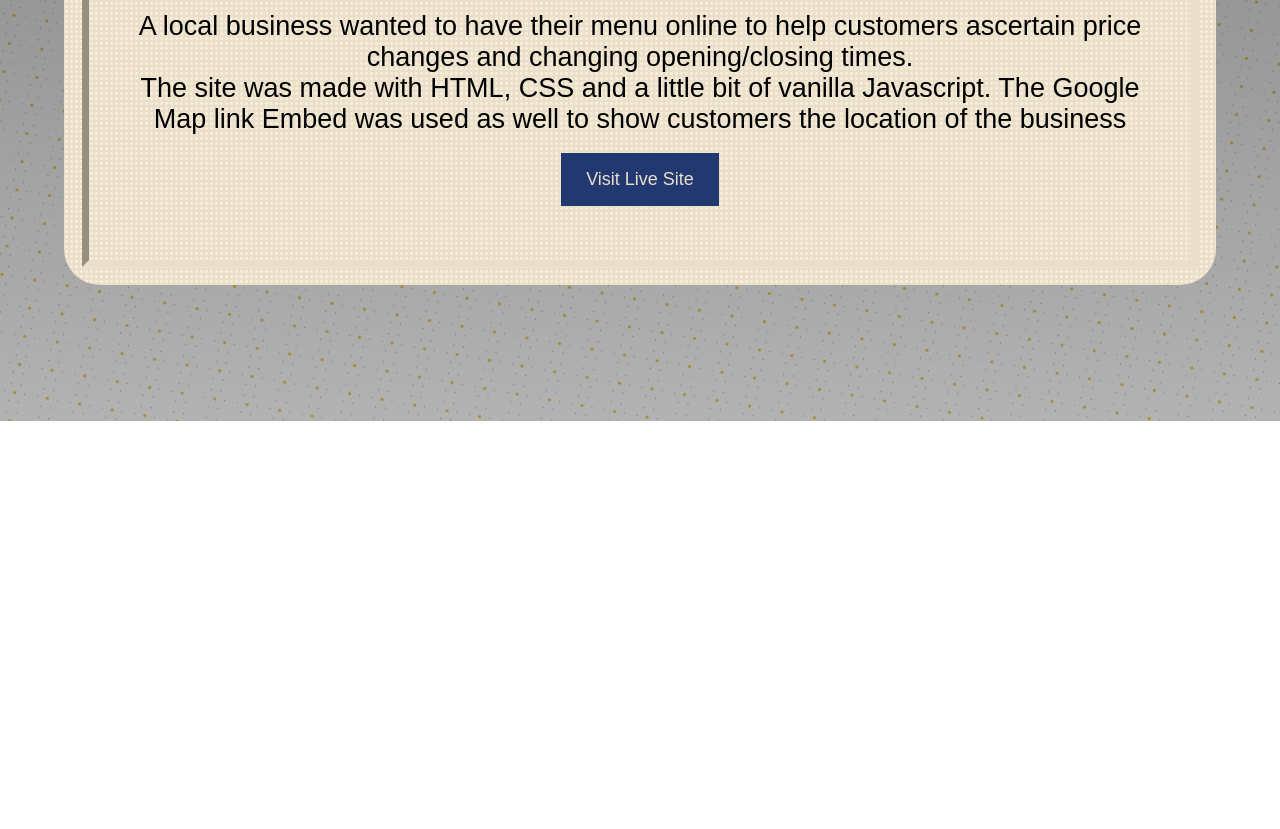
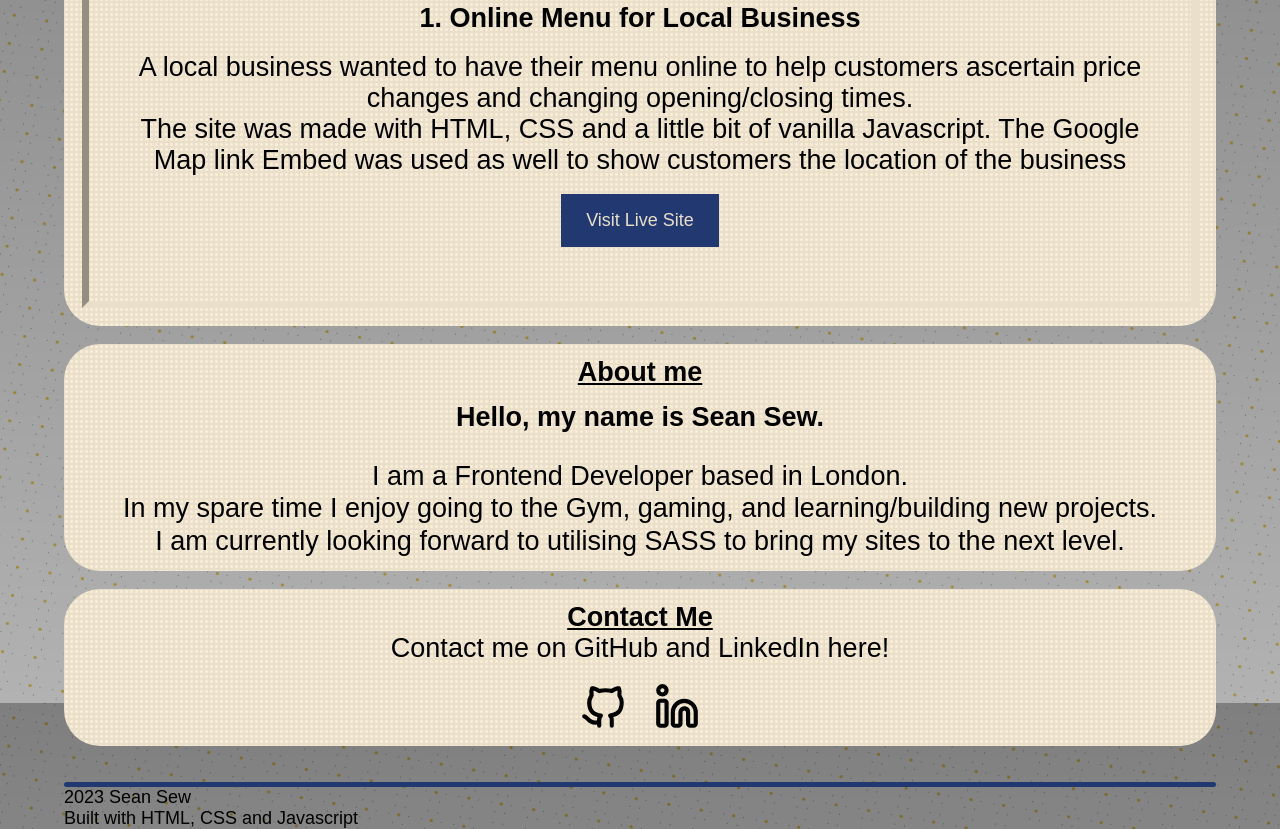
Before and after one commit to ExpressOwl/Frontend-Portfolio, a plain HTML site: page index.html in a window 1280 px wide. Shown: the part 379-1208 px from the top of the page. Before the commit the page ends 800 px from the top, so only its background shows below. Drawn offline with Linux system fonts and the light colour scheme.

Commit message:
Added all sections

```diff
--- a/index.html
+++ b/index.html
@@ -138,6 +138,38 @@
       </article>
     </main>
 
+    <section class="article_container">
+      <h1>About me</h1>
+      <h2>Hello, my name is Sean Sew.</h2>
+      <p class="about_me">
+        I am a Frontend Developer based in London. <br />
+        In my spare time I enjoy going to the Gym, gaming, and learning/building
+        new projects. <br />
+        I am currently looking forward to utilising SASS to bring my sites to
+        the next level. <br />
+      </p>
+    </section>
+
+    <section class="article_container">
+      <h1>Contact Me</h1>
+      <p class="contact_me">Contact me on GitHub and LinkedIn here!</p>
+      <div class="icon_container">
+        <a href="https://github.com/ExpressOwl" target="_blank"
+          ><img class="account_icon" src="./images/GitHub.svg" alt="GitHub"
+        /></a>
+        <a href="https://www.linkedin.com/hp/" target="_blank">
+          <img class="account_icon" src="./images/linkedin.svg" alt="LinkedIn"
+        /></a>
+      </div>
+    </section>
+
+    <footer class="footer">
+      <div>
+        <p>2023 Sean Sew</p>
+        <p>Built with HTML, CSS and Javascript</p>
+      </div>
+    </footer>
+
     <script src="./main.js"></script>
   </body>
 </html>
--- a/style.css
+++ b/style.css
@@ -22,7 +22,6 @@ a {
 body {
   background: linear-gradient(rgba(0, 0, 0, 0.5), rgba(0, 0, 0, 0.3)),
     url(./images/background_pattern.svg);
-  min-height: 100vh;
   margin: auto;
   background-attachment: fixed;
 }
@@ -82,6 +81,8 @@ nav {
   width: 90%;
   text-align: center;
   margin: auto;
+  margin-top: 1em;
+  margin-bottom: 1em;
   position: relative;
   top: 6em;
   border-radius: 2rem;
@@ -179,3 +180,62 @@ nav {
   border: 7px solid transparent;
 }
 /* Article */
+
+/* About me */
+.article_container h1 {
+  text-decoration: underline;
+  margin-top: 0.5em;
+}
+
+.article_container h2 {
+  margin-top: 0.5em;
+  margin-bottom: 0.5em;
+}
+
+.account_icon {
+  margin-top: 0.5em;
+  height: 50px;
+  width: auto;
+}
+
+.about_me {
+  font-size: 1.5rem;
+  line-height: 1.2em;
+  padding: 0.5em;
+}
+/* About me */
+
+/* Contact me */
+.contact_me {
+  font-size: 1.5rem;
+}
+
+.icon_container {
+  margin: 0.5em;
+}
+
+.icon_container a {
+  margin: 0.5em;
+}
+/* Contact me */
+
+/* footer */
+.footer {
+  display: grid;
+  width: 90%;
+  margin: auto;
+  position: relative;
+  top: 7em;
+  border-radius: 2rem;
+}
+
+
+footer::before {
+  width: 100%;
+  height: 5px;
+  display: block;
+  content: "";
+  border-radius: 1000px;
+  background: var(--primary);
+}
+/* footer */
```
Also changed, not shown: main.js (+6 -1 lines), images/GitHub.svg (added), images/linkedin.svg (added).
